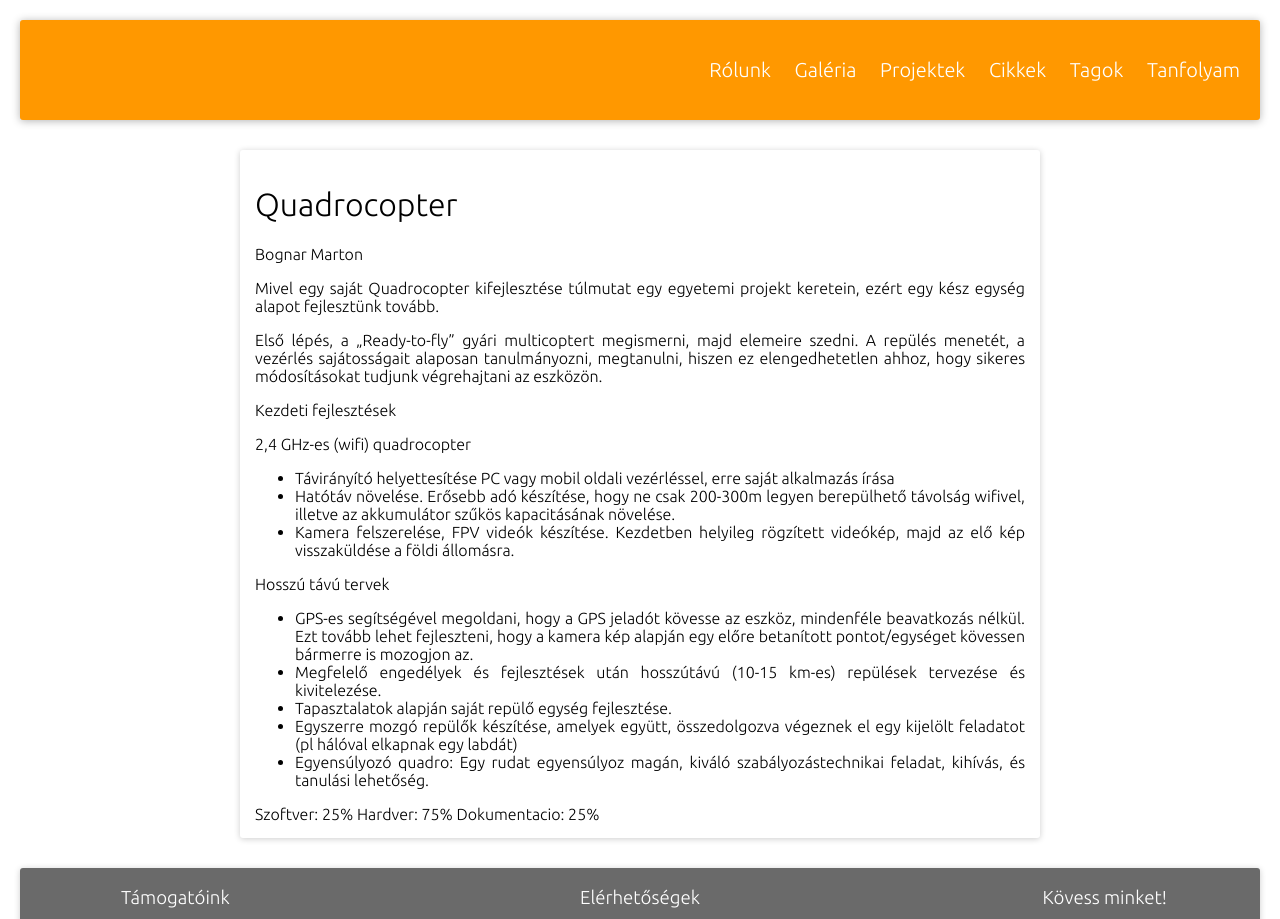
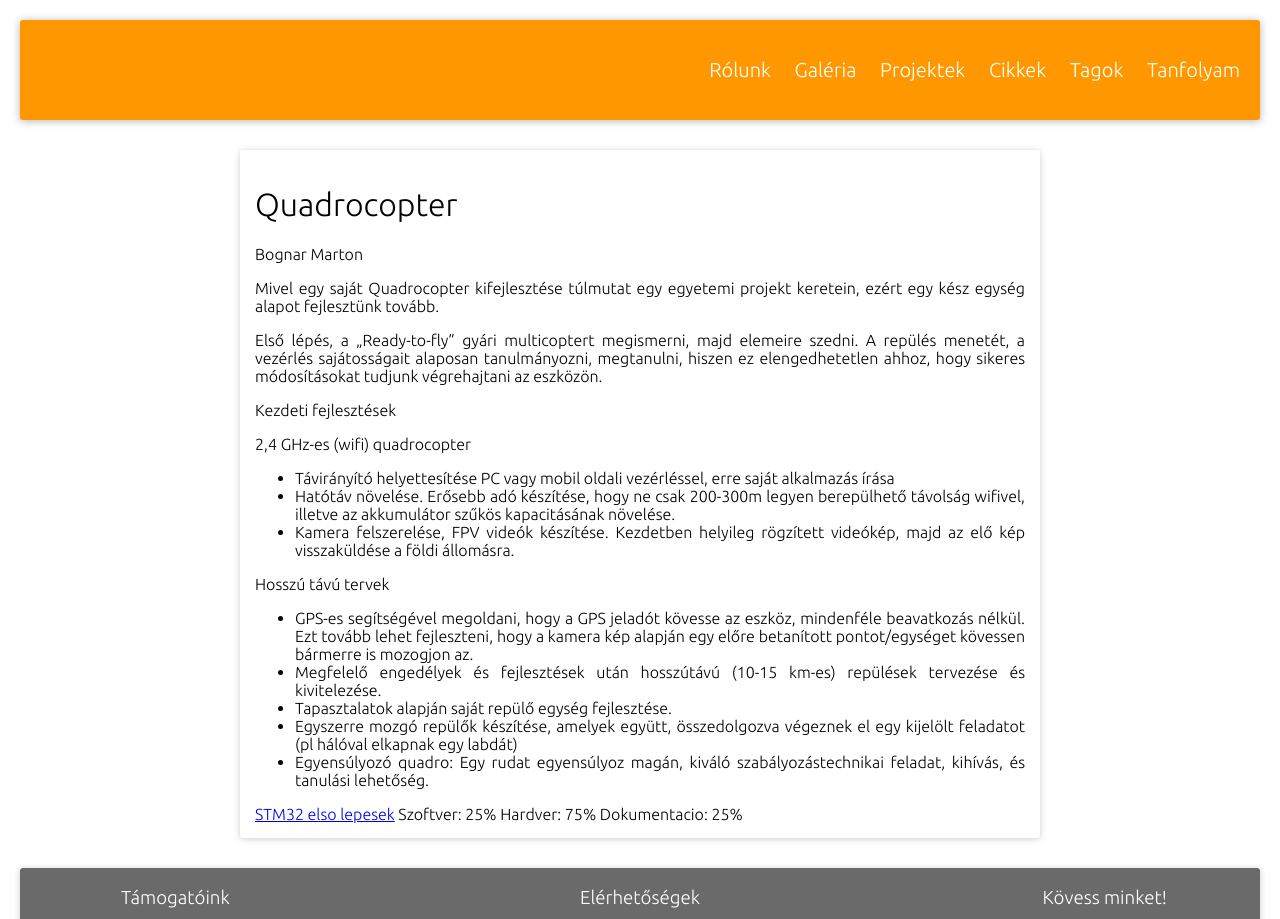
Before and after one commit to legokor/legokor.hu, a Jekyll site: the page built from _projects/quadrocopter.md, in a window 1280 px wide. Shown: the top 919 px of the page. Built offline with Jekyll 4.4.1, drawn with Linux system fonts in a browser that asks for light colours; grey boxes are pictures that could not be loaded.

Commit message:
Restructure guides

```diff
--- a/_config.yml
+++ b/_config.yml
@@ -9,3 +9,6 @@ collections:
   members:
     output: true
     permalink: /:collection/:path/
+  guides:
+    output: true
+    permalink: /:collection/:path/
--- a/dummies/qc/elso.md
+++ b/_guides/elso.md
@@ -1,8 +1,10 @@
 ---
-title: QC elso lepesek
+title: STM32 elso lepesek
 layout: default
+projects:
+- Quadrocopter
 ---
-# QC projekt for dummies
+# STM32 elso lepesek
 
 Copter-ünkön fedélzeti mikroprocesszorként egy STM gyártmányú ARM mikrokontrollert használunk. Ennek programozásához az OpenSTM32 Eclipse alapú fejlesztőkörnyezetre van szükségünk. A következőkben ennek a rendszernek a telepítését mutatjuk be. Az ARM alapú mikrokontrollerek egyre inkább szorítják ki a 8 bit-es kontrollereket a piacról, így a későbbiekben is hasznos tudást szerezhettek ezáltal.
 
--- a/_layouts/project.html
+++ b/_layouts/project.html
@@ -8,6 +8,13 @@ layout: default
   {{ member.name }}
 {% endfor %}
 {{ content }}
+
+{% for guide in site.guides %}
+  {% if guide.projects contains page.title %}
+    <a href='{{ guide.url }}'>{{ guide.title }}</a>
+  {% endif %}
+{% endfor %}
+
 Szoftver: {{ page.software }}%
 Hardver: {{ page.hardware }}%
 Dokumentacio: {{ page.documentation }}%
```
